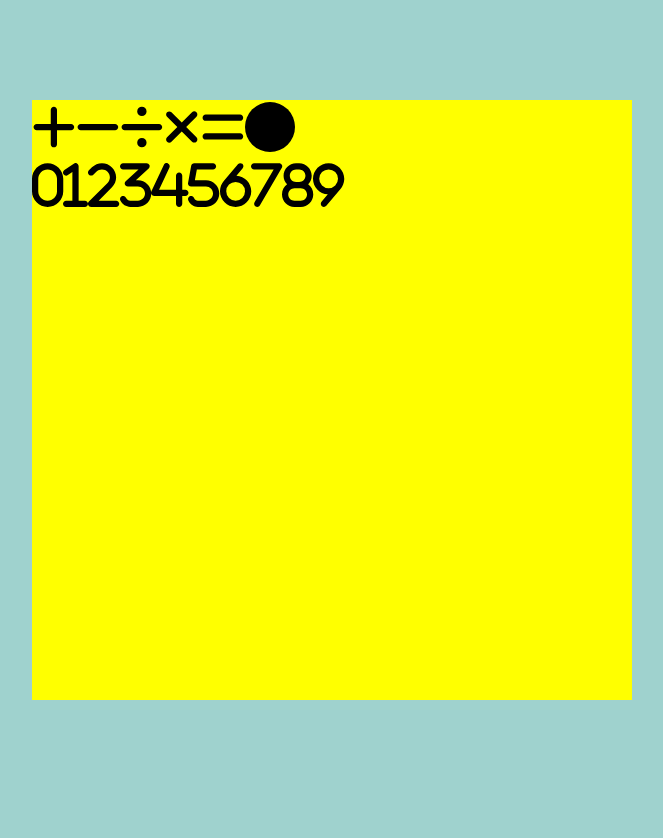
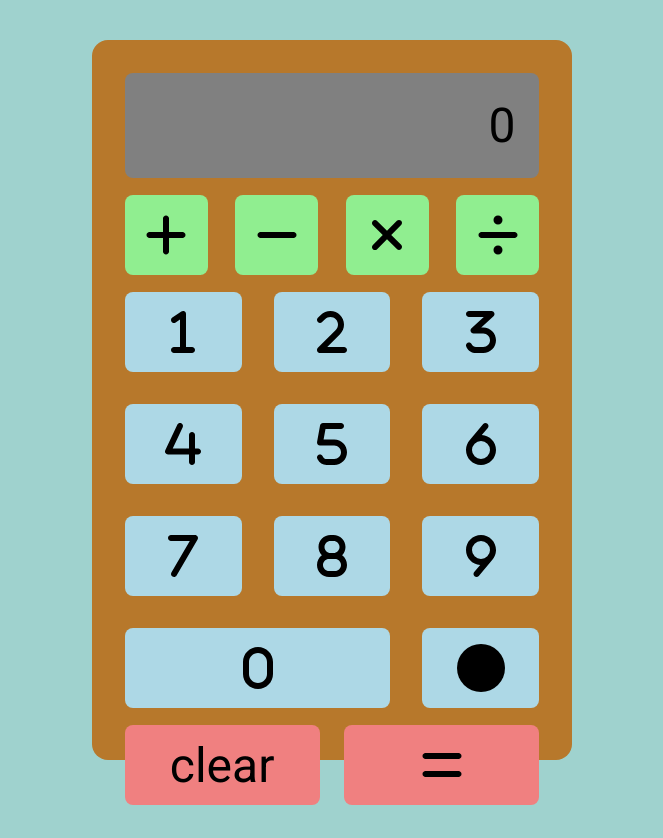
Before and after one commit to MakeItBack/calculator, a React (Vite) app: page / in a window 1280 px wide. Shown: the whole page, without its empty margins (308-971 px from the left). Before the commit the page ends 800 px from the top, so only its background shows below. Built offline with nearby package versions, Linux system fonts and the light colour scheme.

Commit message:
add all calculator elements and style the layout

```diff
--- a/src/App.tsx
+++ b/src/App.tsx
@@ -1,54 +1,48 @@
 import { useState } from "react";
-import { numberKeys, operationKeys } from "./keyData";
+import { numberKeys, operationKeys, equalsKey } from "./keyData";
 import { FontAwesomeIcon } from "@fortawesome/react-fontawesome";
-import {
-  faPlus,
-  faMinus,
-  faMultiply,
-  faDivide,
-  faEquals,
-  faCircle,
-} from "@fortawesome/free-solid-svg-icons";
-import {
-  fa0,
-  fa1,
-  fa2,
-  fa3,
-  fa4,
-  fa5,
-  fa6,
-  fa7,
-  fa8,
-  fa9,
-} from "@fortawesome/free-solid-svg-icons";
 import "./styles/App.scss";
 
 function App() {
+  const [displayValue, setDisplayValue] = useState<number>(0);
+
+  function clearValue() {
+    setDisplayValue(0);
+  }
+
   return (
-    <div>
-      <div id="display"></div>
-      <div>
-        <a id="add">
-          <FontAwesomeIcon icon={faPlus} />
-        </a>
+    <div id="calculator">
+      <div id="screen">
+        <div id="display">{displayValue}</div>
+      </div>
 
-        <FontAwesomeIcon id="subtract" icon={faMinus} />
-        <FontAwesomeIcon id="divide" icon={faDivide} />
-        <FontAwesomeIcon id="multiply" icon={faMultiply} />
-        <FontAwesomeIcon id="equals" icon={faEquals} />
-        <FontAwesomeIcon id="decimal" icon={faCircle} />
+      <div id="operation-keys">
+        {operationKeys.map((opKey) => {
+          return (
+            <div id={opKey.id} className="key">
+              <FontAwesomeIcon icon={opKey.icon} />
+            </div>
+          );
+        })}
       </div>
-      <div>
-        <FontAwesomeIcon icon={fa0} />
-        <FontAwesomeIcon icon={fa1} />
-        <FontAwesomeIcon icon={fa2} />
-        <FontAwesomeIcon icon={fa3} />
-        <FontAwesomeIcon icon={fa4} />
-        <FontAwesomeIcon icon={fa5} />
-        <FontAwesomeIcon icon={fa6} />
-        <FontAwesomeIcon icon={fa7} />
-        <FontAwesomeIcon icon={fa8} />
-        <FontAwesomeIcon icon={fa9} />
+
+      <div id="number-keys">
+        {numberKeys.map((numKey) => {
+          return (
+            <div id={numKey.id} className="key">
+              <FontAwesomeIcon icon={numKey.icon} />
+            </div>
+          );
+        })}
+      </div>
+
+      <div id="execute-keys">
+        <div id="clear" className="key" onClick={clearValue}>
+          clear
+        </div>
+        <div id="equals" className="key">
+          <FontAwesomeIcon icon={equalsKey.icon} />
+        </div>
       </div>
     </div>
   );
--- a/src/keyData.ts
+++ b/src/keyData.ts
@@ -1,27 +1,32 @@
+import { IconProp } from "@fortawesome/fontawesome-svg-core";
+import { fa0, fa1, fa2, fa3, fa4, fa5, fa6, fa7, fa8, fa9 } from "@fortawesome/free-solid-svg-icons";
+import { faPlus, faMinus, faMultiply, faDivide, faEquals, faCircle } from "@fortawesome/free-solid-svg-icons";
+
 type Key = {
-  label: string;
+  value: string | number;
   id: string;
-  icon: string;
+  icon: IconProp;
 };
 
-export const numberKeys: Key[] = [
-  { label: "0", id: "zero", icon: "fa0" },
-  { label: "1", id: "one", icon: "fa1" },
-  { label: "2", id: "two", icon: "fa2" },
-  { label: "3", id: "three", icon: "fa3" },
-  { label: "4", id: "four", icon: "fa4" },
-  { label: "5", id: "five", icon: "fa5" },
-  { label: "6", id: "six", icon: "fa6" },
-  { label: "7", id: "seven", icon: "fa7" },
-  { label: "8", id: "eight", icon: "fa8" },
-  { label: "9", id: "nine", icon: "fa9" },
+export const operationKeys: Key[] = [
+  { value: "+", id: "add", icon: faPlus },
+  { value: "-", id: "subtract", icon: faMinus },
+  { value: "X", id: "multiply", icon: faMultiply },
+  { value: "/", id: "divide", icon: faDivide },
 ];
 
-export const operationKeys: Key[] = [
-  { label: "+", id: "add", icon: "faPlus" },
-  { label: "-", id: "subtract", icon: "faMinus" },
-  { label: "X", id: "multiply", icon: "faMultiply" },
-  { label: "/", id: "divide", icon: "faDivide" },
-  { label: "=", id: "equals", icon: "faEquals" },
-  { label: ".", id: "decimal", icon: "faCircle" },
+export const equalsKey: Key = { value: "=", id: "equals", icon: faEquals };
+
+export const numberKeys: Key[] = [
+  { value: 1, id: "one", icon: fa1 },
+  { value: 2, id: "two", icon: fa2 },
+  { value: 3, id: "three", icon: fa3 },
+  { value: 4, id: "four", icon: fa4 },
+  { value: 5, id: "five", icon: fa5 },
+  { value: 6, id: "six", icon: fa6 },
+  { value: 7, id: "seven", icon: fa7 },
+  { value: 8, id: "eight", icon: fa8 },
+  { value: 9, id: "nine", icon: fa9 },
+  { value: 0, id: "zero", icon: fa0 },
+  { value: ".", id: "decimal", icon: faCircle },
 ];
--- a/src/styles/App.scss
+++ b/src/styles/App.scss
@@ -1,8 +1,80 @@
 #root {
-  width: 600px;
+  width: 30rem;
   max-width: 90%;
-  height: 600px;
+  // height: 600px;
   max-height: 90%;
-  background-color: yellow;
-  font-size: 50px;
+  background-color: rgb(183, 120, 43);
+  font-size: 3rem;
+  border-radius: 1rem;
 }
+
+#calculator {
+  padding: 1.5rem;
+}
+
+#screen {
+  padding: 2%;
+  text-align: end;
+  #display {
+    background-color: grey;
+    padding: 1.5rem;
+    border-radius: 0.5rem;
+  }
+}
+
+#operation-keys {
+  display: flex;
+  flex-direction: row;
+  justify-content: space-between;
+  height: 5rem;
+  padding: 2%;
+  .key {
+    background-color: lightgreen;
+    max-width: 20%;
+    flex-grow: 1;
+    display: flex;
+    align-items: center;
+    justify-content: center;
+    cursor: pointer;
+    border-radius: 0.5rem;
+  }
+}
+
+#number-keys {
+  display: grid;
+  grid-template-columns: repeat(3, 1fr);
+  gap: 2rem;
+  grid-auto-rows: minmax(5rem, auto);
+  padding: 2%;
+  .key {
+    background-color: lightblue;
+    cursor: pointer;
+    display: flex;
+    align-items: center;
+    justify-content: center;
+    border-radius: 0.5rem;
+  }
+  /* set the double width of the zero key*/
+  #zero {
+    grid-column: 1 / 3;
+  }
+}
+
+#execute-keys {
+  display: flex;
+  flex-direction: row;
+  justify-content: space-between;
+  height: 5rem;
+  padding: 2%;
+  .key {
+    background-color: lightcoral;
+    min-width: 25%;
+    display: flex;
+    align-items: center;
+    justify-content: center;
+    flex-grow: 1;
+    max-width: 47%;
+    cursor: pointer;
+    border-radius: 0.5rem;
+  }
+}
```
Also changed, not shown: 2 other files (tests, documents, lock files or other folders).
